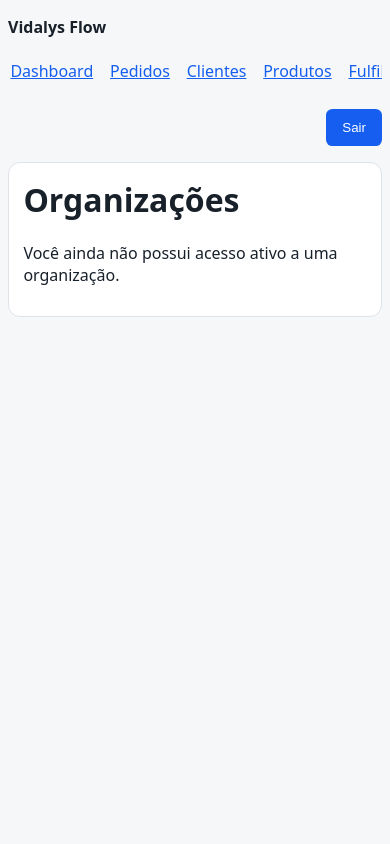
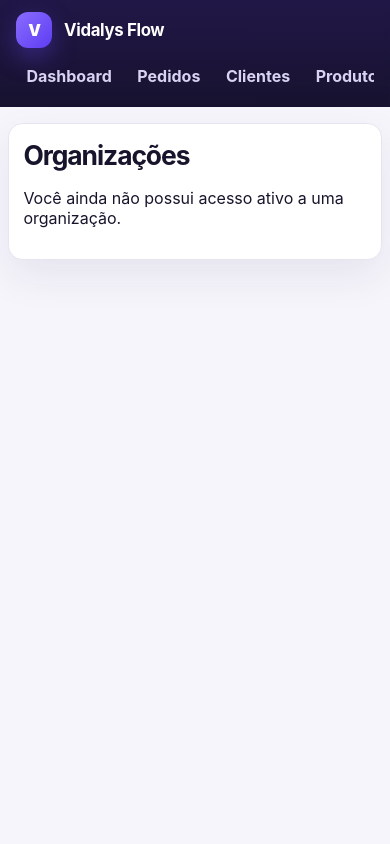
Before and after one commit to Brunohvg/vidalys-flow, a Django app: page /organizations/ in a window 390 px wide. Run offline with Django 5.2, Linux system fonts and the light colour scheme; the visitor is signed in with stand-in values (Sample User, id 1); data comes from the database, SQL or seed files in the repository; data that the repository does not hold is empty; parts of the project's set-up code (start-up, migrations or seed data) failed here and were passed over.

Commit message:
feat(ui): apply Vidalys premium violet application shell

```diff
--- a/templates/base.html
+++ b/templates/base.html
@@ -5,77 +5,149 @@
   <meta name="viewport" content="width=device-width, initial-scale=1">
   <title>{% block title %}Vidalys Flow{% endblock %}</title>
   <style>
-    :root { color-scheme: light; font-family: system-ui, sans-serif; }
+    :root {
+      color-scheme: light;
+      font-family: Inter, ui-sans-serif, system-ui, -apple-system, BlinkMacSystemFont, "Segoe UI", sans-serif;
+      --ink: #17152b;
+      --muted: #706d86;
+      --surface: #ffffff;
+      --canvas: #f6f5fb;
+      --line: #e7e4f0;
+      --violet: #6d4aff;
+      --violet-deep: #271b57;
+      --violet-soft: #eeeaff;
+      --danger: #b42318;
+      --shadow: 0 16px 40px rgba(39, 27, 87, .08);
+    }
     * { box-sizing: border-box; }
-    body { margin: 0; background: #f6f7f9; color: #18202a; }
-    header, main { width: min(76rem, calc(100% - 2rem)); margin-inline: auto; }
-    header { display: flex; align-items: center; justify-content: space-between; gap: 1rem; padding-block: 1rem; }
-    main { background: white; border: 1px solid #dfe3e8; border-radius: .75rem; padding: 1.25rem; margin-bottom: 2rem; }
-    a { color: #155eef; }
-    label { display: block; margin-top: 1rem; font-weight: 600; }
-    input, select, textarea { width: 100%; box-sizing: border-box; padding: .7rem; margin-top: .25rem; border: 1px solid #cbd2da; border-radius: .4rem; }
-    button { padding: .7rem 1rem; border: 0; border-radius: .4rem; background: #155eef; color: white; cursor: pointer; }
-    .message, .errorlist { padding: .75rem; border-radius: .4rem; background: #fff1f0; color: #9c1c13; }
-    .muted { color: #5f6b7a; }
+    body { margin: 0; min-height: 100vh; background: var(--canvas); color: var(--ink); }
+    a { color: #5a3ee8; text-decoration: none; font-weight: 600; }
+    a:hover { text-decoration: underline; }
+    .app-shell { min-height: 100vh; display: grid; grid-template-columns: 17rem minmax(0, 1fr); }
+    .sidebar {
+      position: sticky; top: 0; height: 100vh; padding: 1.4rem 1rem;
+      background: linear-gradient(180deg, #211747 0%, #17122f 100%); color: white;
+      display: flex; flex-direction: column; gap: 1.25rem;
+    }
+    .brand { display: flex; align-items: center; gap: .75rem; padding: .35rem .45rem 1rem; }
+    .brand-mark {
+      width: 2.25rem; height: 2.25rem; border-radius: .75rem; display: grid; place-items: center;
+      background: linear-gradient(135deg, #8a6cff, #5d3df2); box-shadow: 0 10px 24px rgba(109,74,255,.35);
+      font-weight: 900; letter-spacing: -.08em;
+    }
+    .brand strong { font-size: 1.05rem; letter-spacing: -.02em; }
+    .brand small { display: block; color: #bdb5df; font-weight: 500; margin-top: .1rem; }
+    .sidebar nav { display: grid; gap: .3rem; }
+    .sidebar nav a { color: #d9d3f2; padding: .72rem .8rem; border-radius: .65rem; font-weight: 650; }
+    .sidebar nav a:hover { background: rgba(255,255,255,.08); color: white; text-decoration: none; }
+    .sidebar-footer { margin-top: auto; display: grid; gap: .75rem; }
+    .sidebar-footer a { color: #d9d3f2; padding-inline: .5rem; }
+    .logout button { width: 100%; background: rgba(255,255,255,.1); }
+    .workspace { min-width: 0; }
+    .topbar { min-height: 4.4rem; padding: .9rem clamp(1rem, 3vw, 2.25rem); display: flex; justify-content: flex-end; align-items: center; }
+    main { width: min(78rem, calc(100% - 2rem)); margin: 0 auto 2.5rem; }
+    .page-surface { background: var(--surface); border: 1px solid var(--line); border-radius: 1.15rem; padding: clamp(1rem, 2.5vw, 1.75rem); box-shadow: var(--shadow); }
+    label { display: block; margin-top: 1rem; font-weight: 700; font-size: .92rem; }
+    input, select, textarea {
+      width: 100%; padding: .76rem .82rem; margin-top: .3rem; border: 1px solid #d9d5e6; border-radius: .65rem;
+      background: white; color: var(--ink); font: inherit; outline: none;
+    }
+    input:focus, select:focus, textarea:focus { border-color: #8b73f5; box-shadow: 0 0 0 3px rgba(109,74,255,.11); }
+    button {
+      padding: .74rem 1rem; border: 0; border-radius: .65rem; background: linear-gradient(135deg, #7252ff, #5939df);
+      color: white; cursor: pointer; font: inherit; font-weight: 750; box-shadow: 0 8px 20px rgba(89,57,223,.16);
+    }
+    button:hover { filter: brightness(.98); }
+    .message, .errorlist { padding: .8rem 1rem; border-radius: .65rem; background: #fff0ef; color: #9c1c13; border: 1px solid #ffd6d2; }
+    .muted { color: var(--muted); }
     .inline { display: inline; }
-    nav { display: flex; flex-wrap: wrap; gap: .35rem .75rem; align-items: center; }
-    nav a { padding: .35rem .15rem; }
     table { width: 100%; border-collapse: collapse; margin-block: 1rem; }
-    th, td { padding: .65rem; border-bottom: 1px solid #dfe3e8; text-align: left; }
+    th { color: #5d5970; font-size: .8rem; letter-spacing: .03em; text-transform: uppercase; }
+    th, td { padding: .78rem .7rem; border-bottom: 1px solid #eeecf4; text-align: left; vertical-align: top; }
     .actions { display: flex; flex-wrap: wrap; gap: .75rem; align-items: end; margin-block: 1rem; }
     .actions input { flex: 1 1 18rem; margin: 0; }
     .grid { display: grid; gap: 1rem; grid-template-columns: repeat(auto-fit, minmax(min(100%, 16rem), 1fr)); }
-    .card { border: 1px solid #dfe3e8; border-radius: .65rem; padding: 1rem; min-width: 0; }
-    .badge { display: inline-block; padding: .2rem .55rem; border-radius: 999px; background: #e8efff; }
-    .danger { background: #b42318; }
-    .metric { display: block; font-size: 2rem; margin-top: .35rem; }
+    .card { border: 1px solid var(--line); border-radius: .9rem; padding: 1rem; min-width: 0; background: #fff; box-shadow: 0 6px 18px rgba(39,27,87,.035); }
+    .badge { display: inline-block; padding: .24rem .58rem; border-radius: 999px; background: var(--violet-soft); color: #5134d5; font-weight: 750; font-size: .85rem; }
+    .danger { background: var(--danger); box-shadow: none; }
+    .metric { display: block; font-size: 2rem; margin-top: .35rem; letter-spacing: -.04em; }
     .section-heading { display: flex; align-items: center; justify-content: space-between; gap: 1rem; }
     .clean-list { list-style: none; padding: 0; margin: .5rem 0; }
-    .clean-list li { padding: .55rem 0; border-bottom: 1px solid #edf0f3; }
+    .clean-list li { padding: .6rem 0; border-bottom: 1px solid #efedf5; }
     section { margin-block: 1.5rem; }
+    h1 { font-size: clamp(1.65rem, 3vw, 2.15rem); letter-spacing: -.04em; }
+    h2 { font-size: 1.2rem; letter-spacing: -.025em; }
     h1, h2 { margin-top: 0; }
-    @media (max-width: 54rem) {
-      header { align-items: flex-start; flex-direction: column; }
-      header form { align-self: flex-end; }
-      nav { width: 100%; overflow-x: auto; flex-wrap: nowrap; padding-bottom: .35rem; }
-      nav a { white-space: nowrap; }
+    code { background: #f2effb; padding: .12rem .32rem; border-radius: .35rem; overflow-wrap: anywhere; }
+    .mobile-nav { display: none; }
+    @media (max-width: 62rem) {
+      .app-shell { display: block; }
+      .sidebar { position: static; height: auto; padding: .75rem 1rem; flex-direction: row; align-items: center; gap: .6rem; }
+      .brand { padding: 0; }
+      .brand small { display: none; }
+      .sidebar nav { display: flex; overflow-x: auto; margin-left: auto; }
+      .sidebar nav a { white-space: nowrap; padding: .55rem .65rem; }
+      .sidebar-footer { margin: 0; display: flex; align-items: center; }
+      .sidebar-footer > a { display: none; }
+      .logout button { width: auto; padding: .55rem .7rem; }
+      .topbar { display: none; }
+      main { margin-top: 1rem; }
     }
-    @media (max-width: 42rem) {
-      header, main { width: min(100% - 1rem, 76rem); }
-      main { padding: .9rem; }
+    @media (max-width: 44rem) {
+      .sidebar { display: block; }
+      .brand { margin-bottom: .6rem; }
+      .sidebar nav { width: 100%; margin: 0; }
+      .sidebar-footer { display: none; }
+      main { width: min(100% - 1rem, 78rem); }
+      .page-surface { padding: .9rem; border-radius: .9rem; }
       .section-heading { align-items: flex-start; }
       .responsive-table thead { display: none; }
       .responsive-table, .responsive-table tbody, .responsive-table tr, .responsive-table td { display: block; }
-      .responsive-table tr { border: 1px solid #dfe3e8; border-radius: .65rem; margin-block: .75rem; padding: .5rem; }
-      .responsive-table td { border: 0; padding: .35rem; }
-      .responsive-table td::before { content: attr(data-label) ": "; font-weight: 700; }
+      .responsive-table tr { border: 1px solid var(--line); border-radius: .75rem; margin-block: .75rem; padding: .5rem; }
+      .responsive-table td { border: 0; padding: .38rem; }
+      .responsive-table td::before { content: attr(data-label) ": "; font-weight: 800; }
     }
   </style>
 </head>
 <body>
-  <header>
-    <strong>Vidalys Flow</strong>
 {% if request.user.is_authenticated %}
+  <div class="app-shell">
+    <aside class="sidebar">
+      <div class="brand">
+        <span class="brand-mark">V</span>
+        <span><strong>Vidalys Flow</strong><small>Operação de vendas</small></span>
+      </div>
       <nav aria-label="Navegação principal">
         <a href="{% url 'dashboard:home' %}">Dashboard</a>
         <a href="{% url 'orders:list' %}">Pedidos</a>
         <a href="{% url 'customers:list' %}">Clientes</a>
         <a href="{% url 'products:list' %}">Produtos</a>
+        <a href="{% url 'dashboard:pickups' %}">Retiradas</a>
         <a href="{% url 'fulfillment:list' %}">Fulfillment</a>
         <a href="{% url 'payments:list' %}">Pagamentos</a>
         <a href="{% url 'messaging:list' %}">Mensagens</a>
+        <a href="{% url 'dashboard:order-report' %}">Relatórios</a>
         <a href="{% url 'integrations:list' %}">Integrações</a>
+      </nav>
+      <div class="sidebar-footer">
+        <a href="{% url 'users:profile' %}">Meu perfil</a>
         <a href="{% url 'organizations:list' %}">Organizações</a>
-      </nav>
-      <form class="inline" method="post" action="{% url 'logout' %}">
+        <form class="logout" method="post" action="{% url 'logout' %}">
           {% csrf_token %}
           <button type="submit">Sair</button>
         </form>
-    {% endif %}
-  </header>
-  <main>
+      </div>
+    </aside>
+    <div class="workspace">
+      <div class="topbar"><span class="muted">{{ request.user.get_short_name }}</span></div>
+      <main><div class="page-surface">
         {% for message in messages %}<p class="message">{{ message }}</p>{% endfor %}
         {% block content %}{% endblock %}
-  </main>
+      </div></main>
+    </div>
+  </div>
+{% else %}
+  <main style="padding-top:2rem"><div class="page-surface">{% block public_content %}{% block content_public %}{% endblock %}{% endblock %}</div></main>
+{% endif %}
 </body>
 </html>
```
Lines whose indentation alone changed are shown as unchanged.
